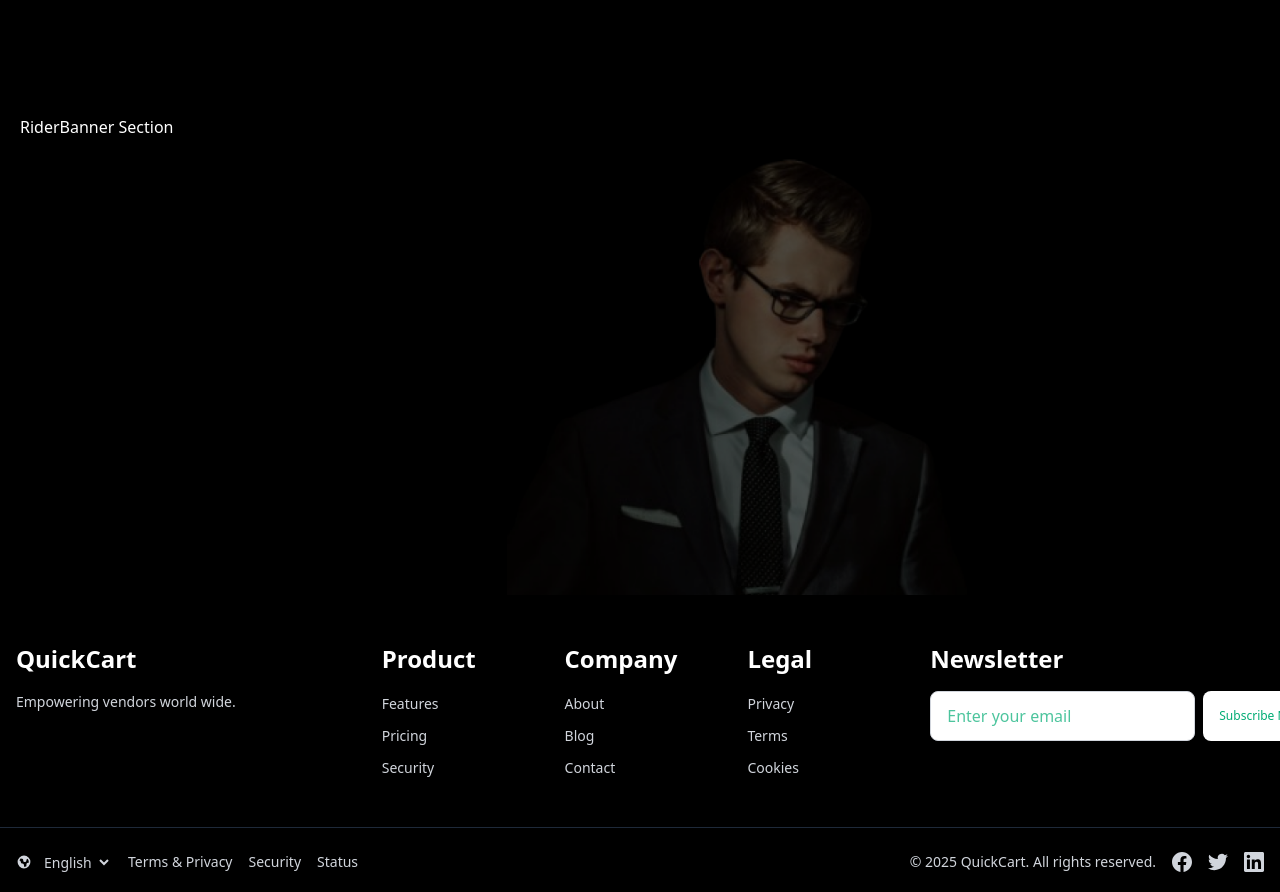
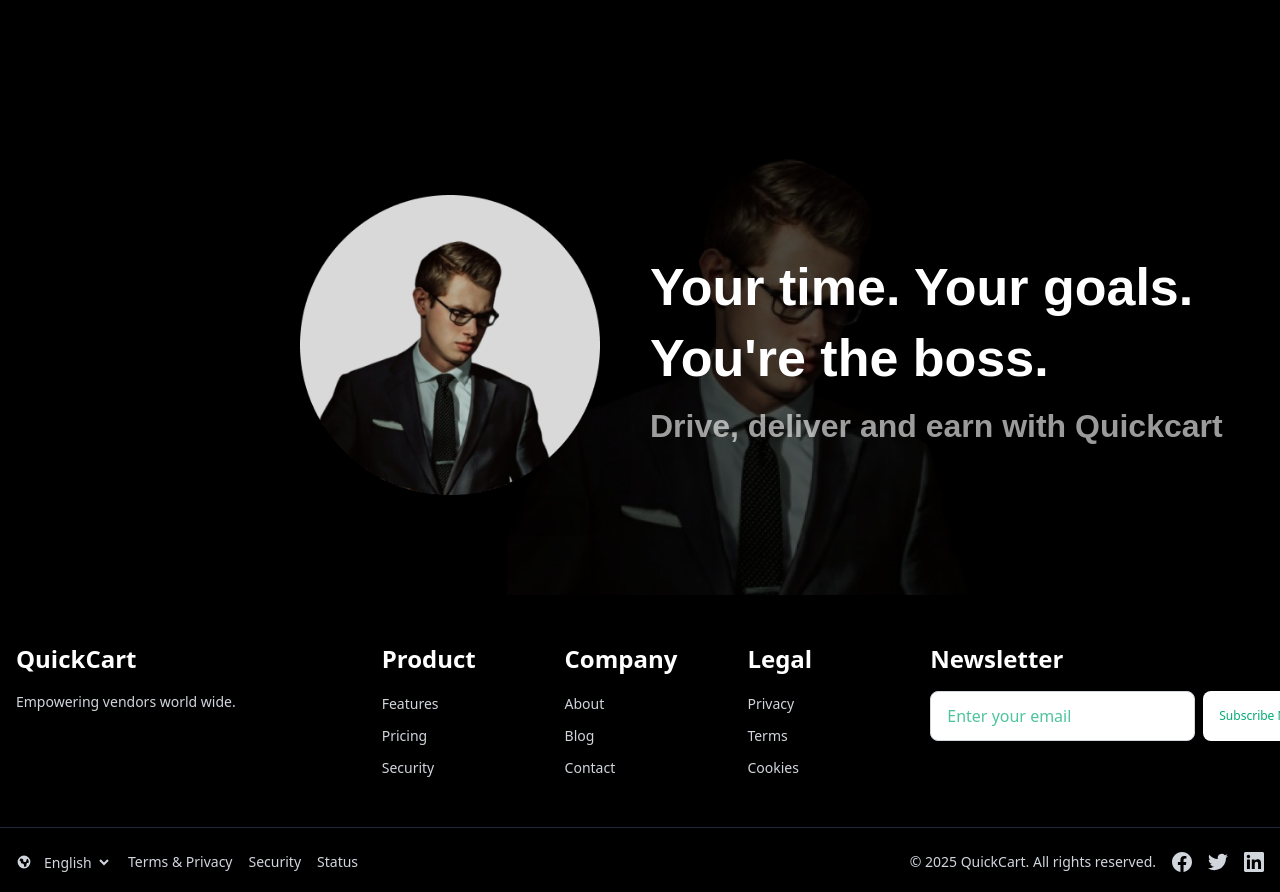
Before and after one commit to Olasunkanmi001/quickCart-landingPage, a React (Vite) app: page /riderLanding in a window 1280 px wide. Shown: the part 2250-3142 px from the top of the page. Built offline with nearby package versions, Linux system fonts and the light colour scheme.

Commit message:
Add typwritter animation and transitions to banner.

```diff
--- a/src/component/riderBanner.jsx
+++ b/src/component/riderBanner.jsx
@@ -1,9 +1,15 @@
 import React, { useState, useEffect, useRef } from "react";
 import bannerImage from "../assets/Group 1000004579.png";
+import profileImage from "../assets/rider-banner-profile.png";
 
 const RiderBanner = () => {
   const [isVisible, setIsVisible] = useState(false);
+  const [displayedText, setDisplayedText] = useState("");
+  const [showSubText, setShowSubText] = useState(false);
   const sectionRef = useRef(null);
+
+  const titleText = "Your time. Your goals.\nYou're the boss.";
+  const subText = "Drive, deliver and earn with Quickcart";
 
   useEffect(() => {
     const observer = new IntersectionObserver(
@@ -29,6 +35,33 @@ const RiderBanner = () => {
       }
     };
   }, []);
+
+  // Typewriter effect
+  useEffect(() => {
+    if (isVisible) {
+      // Start typewriter after profile image animation (2.3s delay)
+      const startDelay = 2300;
+      const typingSpeed = 80; // milliseconds per character
+
+      const startTypewriter = setTimeout(() => {
+        let currentIndex = 0;
+        const typewriterInterval = setInterval(() => {
+          if (currentIndex <= titleText.length) {
+            setDisplayedText(titleText.slice(0, currentIndex));
+            currentIndex++;
+          } else {
+            clearInterval(typewriterInterval);
+            // Show subtitle after typewriter finishes
+            setShowSubText(true);
+          }
+        }, typingSpeed);
+
+        return () => clearInterval(typewriterInterval);
+      }, startDelay);
+
+      return () => clearTimeout(startDelay);
+    }
+  }, [isVisible, titleText]);
 
   return (
     <section
@@ -57,20 +90,95 @@ const RiderBanner = () => {
         }}
       />
 
-      {/* Just a simple text to see if section is visible */}
+      {/* Profile Image on the left side */}
       <div
         style={{
-          padding: "20px",
-          color: "white",
-          backgroundColor: "rgba(0,0,0,0.5)",
+          position: "absolute",
+          left: "300px",
+          top: "50%",
+          transform: isVisible ? "translateY(-50%)" : "translate(-350px, -50%)",
           opacity: isVisible ? 1 : 0,
-          transition: "opacity 1.5s ease-in-out 0.5s", // Delay text fade-in
-          position: "relative",
-          zIndex: 2,
+          transition: "all 1.5s ease-out 0.8s",
+          zIndex: 3,
         }}
       >
-        RiderBanner Section
+        <img
+          src={profileImage}
+          alt="Rider Profile"
+          style={{
+            width: "300px",
+            height: "auto",
+            borderRadius: "10px",
+            boxShadow: "0 10px 30px rgba(0,0,0,0.3)",
+          }}
+        />
       </div>
+
+      {/* Title and Subtitle Text on the right side */}
+      <div
+        style={{
+          position: "absolute",
+          left: "650px", // Position to the right of profile image (300px + 300px width + 50px gap)
+          top: "50%",
+          transform: "translateY(-50%)",
+          zIndex: 3,
+          maxWidth: "700px",
+        }}
+      >
+        {/* Main Title with Typewriter Effect */}
+        <h1
+          style={{
+            fontFamily: "Nunito Sans, sans-serif",
+            fontWeight: "800", // extrabold
+            fontSize: "52px",
+            lineHeight: "71px",
+            color: "white",
+            textAlign: "left",
+            margin: "0 0 20px 0",
+            whiteSpace: "pre-line", // Allows \n to create line breaks
+          }}
+        >
+          {displayedText}
+          <span
+            style={{
+              opacity: displayedText.length < titleText.length ? 1 : 0,
+              animation:
+                displayedText.length < titleText.length
+                  ? "blink 1s infinite"
+                  : "none",
+            }}
+          >
+            |
+          </span>
+        </h1>
+
+        {/* Subtitle Text */}
+        <p
+          style={{
+            fontFamily: "Nunito Sans, sans-serif",
+            fontWeight: "600", // semibold
+            fontSize: "32px",
+            lineHeight: "24px",
+            color: "white",
+            textAlign: "left",
+            margin: "0",
+            opacity: showSubText ? 1 : 0,
+            transition: "opacity 1s ease-in-out",
+          }}
+        >
+          {subText}
+        </p>
+      </div>
+
+      {/* CSS for blinking cursor */}
+      <style>
+        {`
+          @keyframes blink {
+            0%, 50% { opacity: 1; }
+            51%, 100% { opacity: 0; }
+          }
+        `}
+      </style>
     </section>
   );
 };
```
